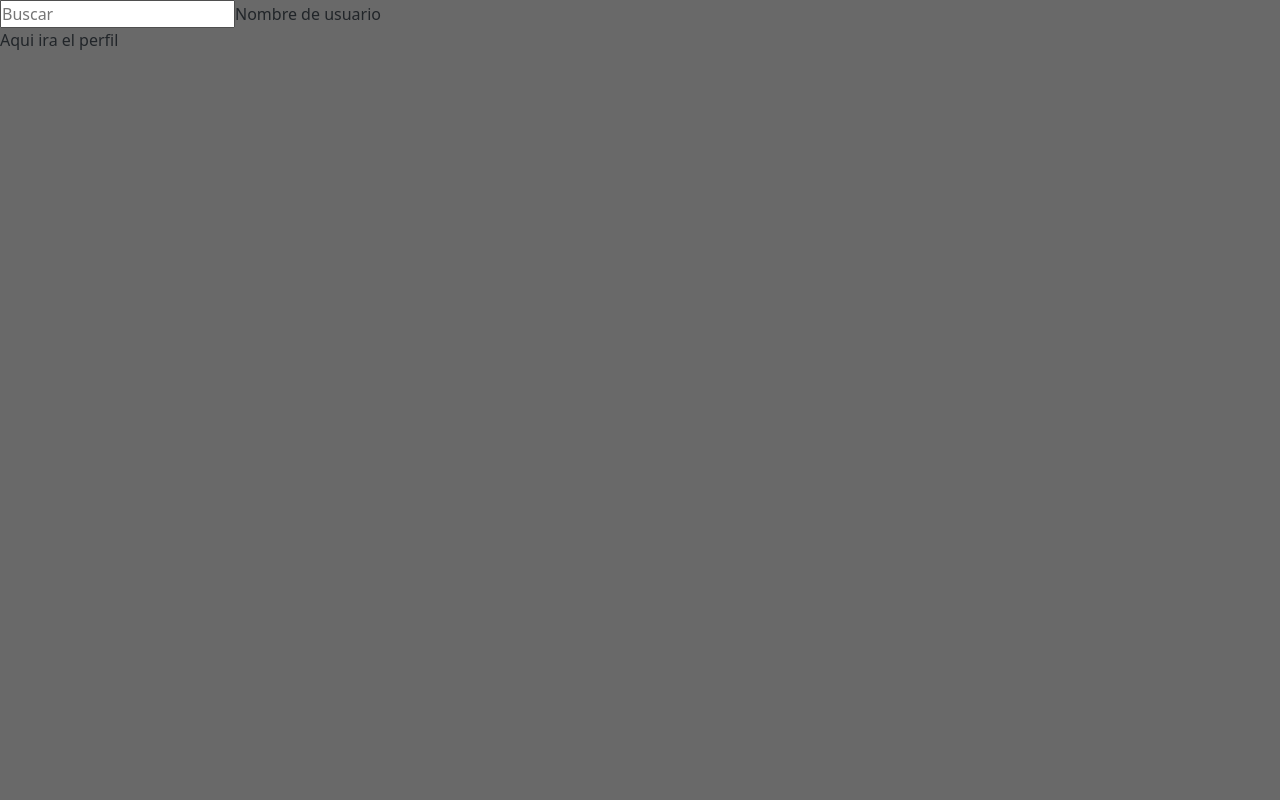
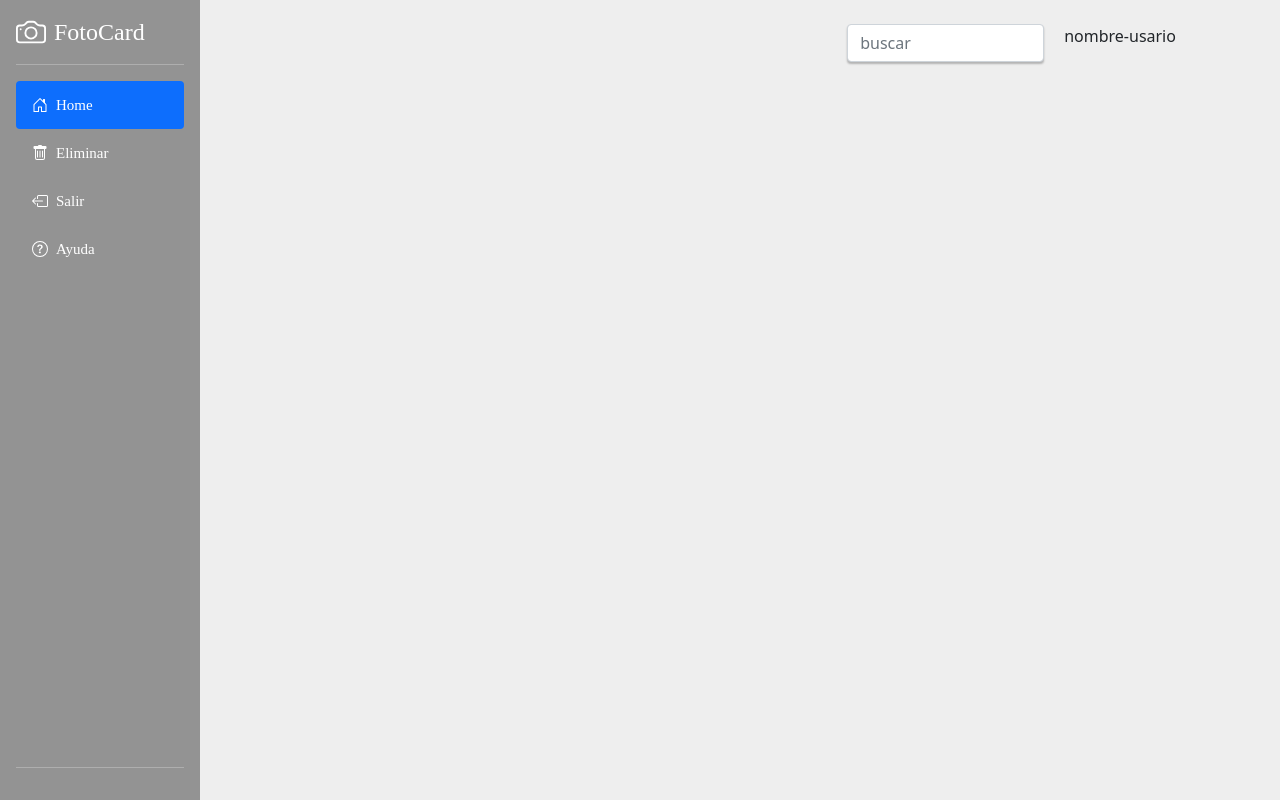
Before and after one commit to KevinOmar07/ProyectoC3_Frontend_Programacion_Concurrente, a React app: page /perfile in a window 1280 px wide. Built offline with nearby package versions, Linux system fonts and the light colour scheme.

Commit message:
diseño pagina profile

```diff
--- a/public/index.html
+++ b/public/index.html
@@ -6,7 +6,7 @@
     <title>Programación Concurrente</title>
 
 </head>
-<body style="background-color:#696969;">
+<body style="background-color:#EEEEEE;">
     <link
             rel="stylesheet"
             href="https://cdn.jsdelivr.net/npm/bootstrap@5.1.3/dist/css/bootstrap.min.css"
--- a/src/pages/homePerfile.js
+++ b/src/pages/homePerfile.js
@@ -2,10 +2,11 @@ import React from "react";
 //import axios from "axios";
 import {withRouter} from "react-router-dom";
 import update from "immutability-helper";
+import '/src/perfile.css'
 
 class HomePerfile extends React.Component{
 
-    constructor(props) {
+    constructor() {
         super();
         this.state = {
             username: ' ',
@@ -26,11 +27,68 @@ class HomePerfile extends React.Component{
     render() {
         return(
             <>
-                <header>
-                    <input placeholder="Buscar"/>
-                    <label> Nombre de usuario</label>
+                <header className="position-absolute p-3 col-12 d-flex flex-row-reverse bd-highlight">
+                    <div>
+                        <form className="d-flex justify-content-end me-2 col-lg-auto mb-lg-0 mb-lg-3 p-2 bd-highlight">
+                            <input className="form-buscar form-control me-2" type="search" placeholder="buscar" aria-label="Search"/>
+                            <label className="container label ">nombre-usario</label>
+                        </form>
+                    </div>
                 </header>
-                <h>Aqui ira el perfil</h>
+                <div className="menu d-flex flex-column flex-shrink-0 p-3 text-white">
+                    <a href="/" className="d-flex align-items-center mb-3 mb-md-0 me-md-auto text-white text-decoration-none">
+                        <svg xmlns="http://www.w3.org/2000/svg" width="30" height="30" fill="currentColor"
+                             className="bi me-2 bi-camera" viewBox="0 0 16 16">
+                            <path
+                                d="M15 12a1 1 0 0 1-1 1H2a1 1 0 0 1-1-1V6a1 1 0 0 1 1-1h1.172a3 3 0 0 0 2.12-.879l.83-.828A1 1 0 0 1 6.827 3h2.344a1 1 0 0 1 .707.293l.828.828A3 3 0 0 0 12.828 5H14a1 1 0 0 1 1 1v6zM2 4a2 2 0 0 0-2 2v6a2 2 0 0 0 2 2h12a2 2 0 0 0 2-2V6a2 2 0 0 0-2-2h-1.172a2 2 0 0 1-1.414-.586l-.828-.828A2 2 0 0 0 9.172 2H6.828a2 2 0 0 0-1.414.586l-.828.828A2 2 0 0 1 3.172 4H2z"/>
+                            <path
+                                d="M8 11a2.5 2.5 0 1 1 0-5 2.5 2.5 0 0 1 0 5zm0 1a3.5 3.5 0 1 0 0-7 3.5 3.5 0 0 0 0 7zM3 6.5a.5.5 0 1 1-1 0 .5.5 0 0 1 1 0z"/>
+                        </svg>
+                        <span className="fs-4" >FotoCard</span>
+                    </a>
+                    <hr/>
+                    <ul className="nav nav-pills flex-column mb-auto">
+                        <li className="nav-item">
+                            <a href="#" className="nav-link active" aria-current="page">
+                                <svg xmlns="http://www.w3.org/2000/svg" width="16" height="16" fill="currentColor"
+                                     className="bi me-2 bi-house-door" viewBox="0 0 16 16">
+                                    <path
+                                        d="M8.354 1.146a.5.5 0 0 0-.708 0l-6 6A.5.5 0 0 0 1.5 7.5v7a.5.5 0 0 0 .5.5h4.5a.5.5 0 0 0 .5-.5v-4h2v4a.5.5 0 0 0 .5.5H14a.5.5 0 0 0 .5-.5v-7a.5.5 0 0 0-.146-.354L13 5.793V2.5a.5.5 0 0 0-.5-.5h-1a.5.5 0 0 0-.5.5v1.293L8.354 1.146zM2.5 14V7.707l5.5-5.5 5.5 5.5V14H10v-4a.5.5 0 0 0-.5-.5h-3a.5.5 0 0 0-.5.5v4H2.5z"/>
+                                </svg>
+                                Home</a>
+                        </li>
+                        <li>
+                            <a href="#" className="nav-link text-white">
+                                <svg xmlns="http://www.w3.org/2000/svg" width="16" height="16" fill="currentColor"
+                                     className="bi me-2 bi-trash" viewBox="0 0 16 16">
+                                    <path
+                                        d="M5.5 5.5A.5.5 0 0 1 6 6v6a.5.5 0 0 1-1 0V6a.5.5 0 0 1 .5-.5zm2.5 0a.5.5 0 0 1 .5.5v6a.5.5 0 0 1-1 0V6a.5.5 0 0 1 .5-.5zm3 .5a.5.5 0 0 0-1 0v6a.5.5 0 0 0 1 0V6z"/>
+                                    <path
+                                          d="M14.5 3a1 1 0 0 1-1 1H13v9a2 2 0 0 1-2 2H5a2 2 0 0 1-2-2V4h-.5a1 1 0 0 1-1-1V2a1 1 0 0 1 1-1H6a1 1 0 0 1 1-1h2a1 1 0 0 1 1 1h3.5a1 1 0 0 1 1 1v1zM4.118 4 4 4.059V13a1 1 0 0 0 1 1h6a1 1 0 0 0 1-1V4.059L11.882 4H4.118zM2.5 3V2h11v1h-11z"/>
+                                </svg>
+                                Eliminar</a>
+                        </li>
+                        <li>
+                            <a href="#" className="nav-link text-white">
+                                <svg xmlns="http://www.w3.org/2000/svg" width="16" height="16" fill="currentColor"
+                                     className="bi me-2 bi-box-arrow-left" viewBox="0 0 16 16">
+                                    <path d="M6 12.5a.5.5 0 0 0 .5.5h8a.5.5 0 0 0 .5-.5v-9a.5.5 0 0 0-.5-.5h-8a.5.5 0 0 0-.5.5v2a.5.5 0 0 1-1 0v-2A1.5 1.5 0 0 1 6.5 2h8A1.5 1.5 0 0 1 16 3.5v9a1.5 1.5 0 0 1-1.5 1.5h-8A1.5 1.5 0 0 1 5 12.5v-2a.5.5 0 0 1 1 0v2z"/>
+                                    <path d="M.146 8.354a.5.5 0 0 1 0-.708l3-3a.5.5 0 1 1 .708.708L1.707 7.5H10.5a.5.5 0 0 1 0 1H1.707l2.147 2.146a.5.5 0 0 1-.708.708l-3-3z"/>
+                                </svg>
+                                Salir</a>
+                        </li>
+                        <li>
+                            <a href="#" className="nav-link text-white">
+                                <svg xmlns="http://www.w3.org/2000/svg" width="16" height="16" fill="currentColor"
+                                     className="bi me-2 bi-question-circle" viewBox="0 0 16 16">
+                                    <path d="M8 15A7 7 0 1 1 8 1a7 7 0 0 1 0 14zm0 1A8 8 0 1 0 8 0a8 8 0 0 0 0 16z"/>
+                                    <path d="M5.255 5.786a.237.237 0 0 0 .241.247h.825c.138 0 .248-.113.266-.25.09-.656.54-1.134 1.342-1.134.686 0 1.314.343 1.314 1.168 0 .635-.374.927-.965 1.371-.673.489-1.206 1.06-1.168 1.987l.003.217a.25.25 0 0 0 .25.246h.811a.25.25 0 0 0 .25-.25v-.105c0-.718.273-.927 1.01-1.486.609-.463 1.244-.977 1.244-2.056 0-1.511-1.276-2.241-2.673-2.241-1.267 0-2.655.59-2.75 2.286zm1.557 5.763c0 .533.425.927 1.01.927.609 0 1.028-.394 1.028-.927 0-.552-.42-.94-1.029-.94-.584 0-1.009.388-1.009.94z"/>
+                                </svg>
+                                Ayuda</a>
+                        </li>
+                    </ul>
+                    <hr/>
+                </div>
             </>
         );
     }
--- a/src/pages/signIn.js
+++ b/src/pages/signIn.js
@@ -1,13 +1,11 @@
 import React from "react";
 import {withRouter} from "react-router-dom"
-import fondo from '../img/fondo.jpg'
 import icon from '../img/icon-user.png'
-import {BrowserRouter as Router, Route} from "react-router-dom";
 import '/src/signIn.css'
 import update from "immutability-helper";
 
 class SignIn extends React.Component{
-    constructor(props) {
+    constructor() {
         super();
         this.state = {
             username:'',
--- a/src/perfile.css
+++ b/src/perfile.css
@@ -1,3 +1,39 @@
-:root {
-    --colorTextos: EEEEEE;
+.form-buscar{
+    background: #FFFFFF;
+    box-shadow: 0px 2px 2px rgba(0, 0, 0, 0.25);
+    border-radius: 17px;
+
 }
+.container label{
+    font-family: 'Roboto';
+    font-style: normal;
+    font-weight: 400;
+    font-size: 20px;
+    line-height: 36px;
+    text-align: center;
+
+    color: #000000;
+}
+.menu{
+    background: #939393;
+    font-family: 'Ropa Sans';
+    font-style: normal;
+    font-weight: 100;
+    font-size: 15px;
+    line-height: 32px;
+    width: 200px;
+    height: 100vh;
+    top: 0;
+    z-index: 2;
+    display: flex;
+    flex-direction: column;
+}
+.bi{
+    vertical-align: -0.200em;
+}
+.conten-file{
+    width: 200px;
+}
+.file{
+    z-index: 3;
+}
```
